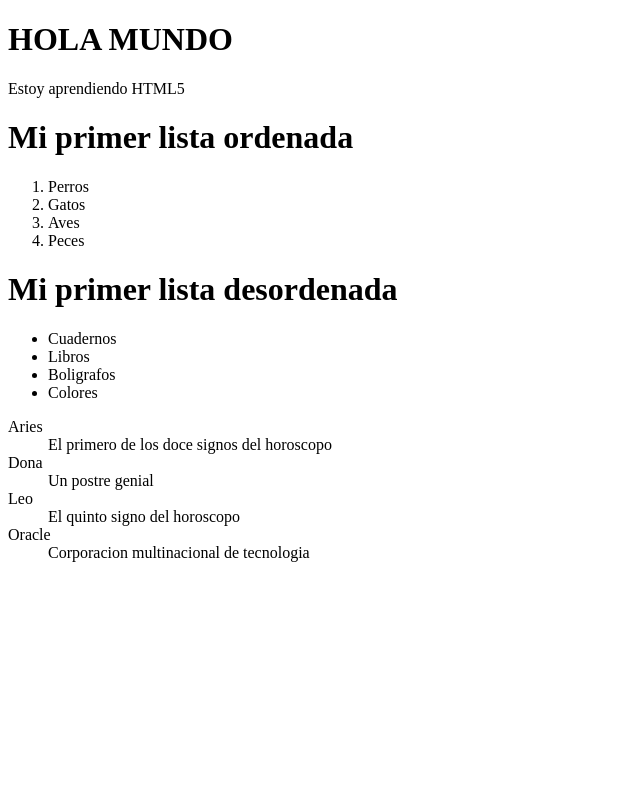
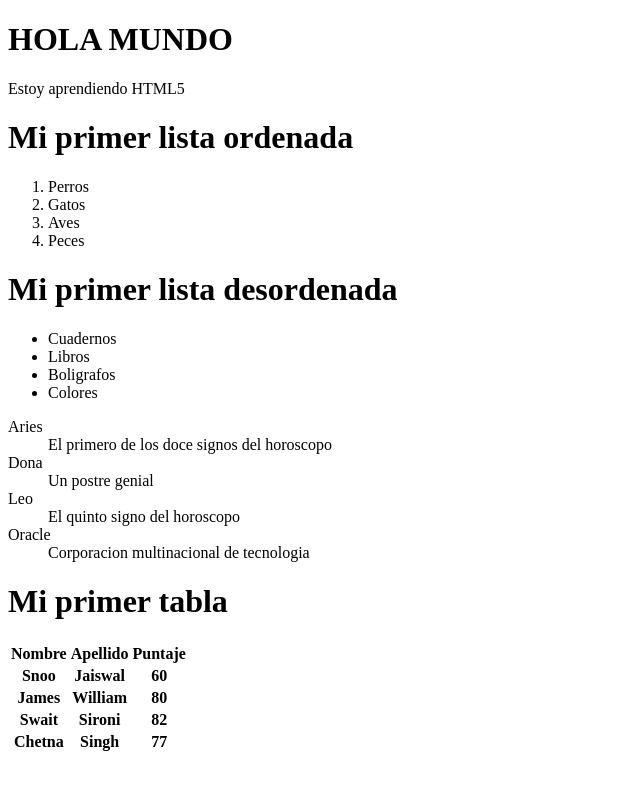
Before and after one commit to AraceliMoreno/HTMLTlacopanGen2, a plain HTML site: page index.html in a window 1280 px wide. Shown: the whole page, without its empty margins (0-640 px from the left). Drawn offline with Linux system fonts and the light colour scheme.

Commit message:
Update index.html

```diff
--- a/index.html
+++ b/index.html
@@ -35,6 +35,34 @@
       <dd>Corporacion multinacional de tecnologia</dd>
     </dl>
 
+    <h1>Mi primer tabla</h1>
+    <table>
+      <tr>
+        <th>Nombre</th>
+        <th>Apellido</th>
+        <th>Puntaje</th>
+      </tr>
+      <tr>
+        <th>Snoo</th>
+        <th>Jaiswal</th>
+        <th>60</th>
+      </tr>
+      <tr>
+        <th>James</th>
+        <th>William</th>
+        <th>80</th>
+      </tr>
+      <tr>
+        <th>Swait</th>
+        <th>Sironi</th>
+        <th>82</th>
+      </tr>
+      <tr>
+        <th>Chetna</th>
+        <th>Singh</th>
+        <th>77</th>
+      </tr>
+    </table>
   </body>
 
 </html>
```
